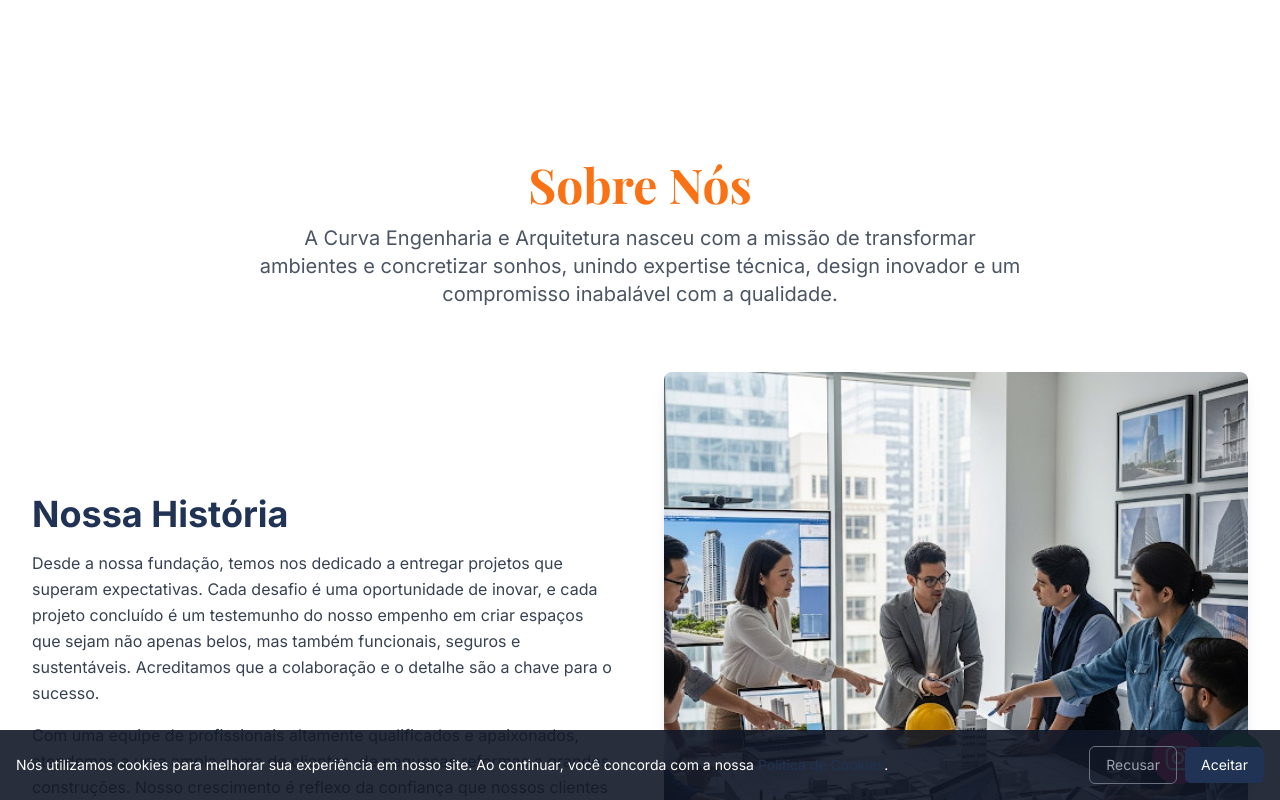
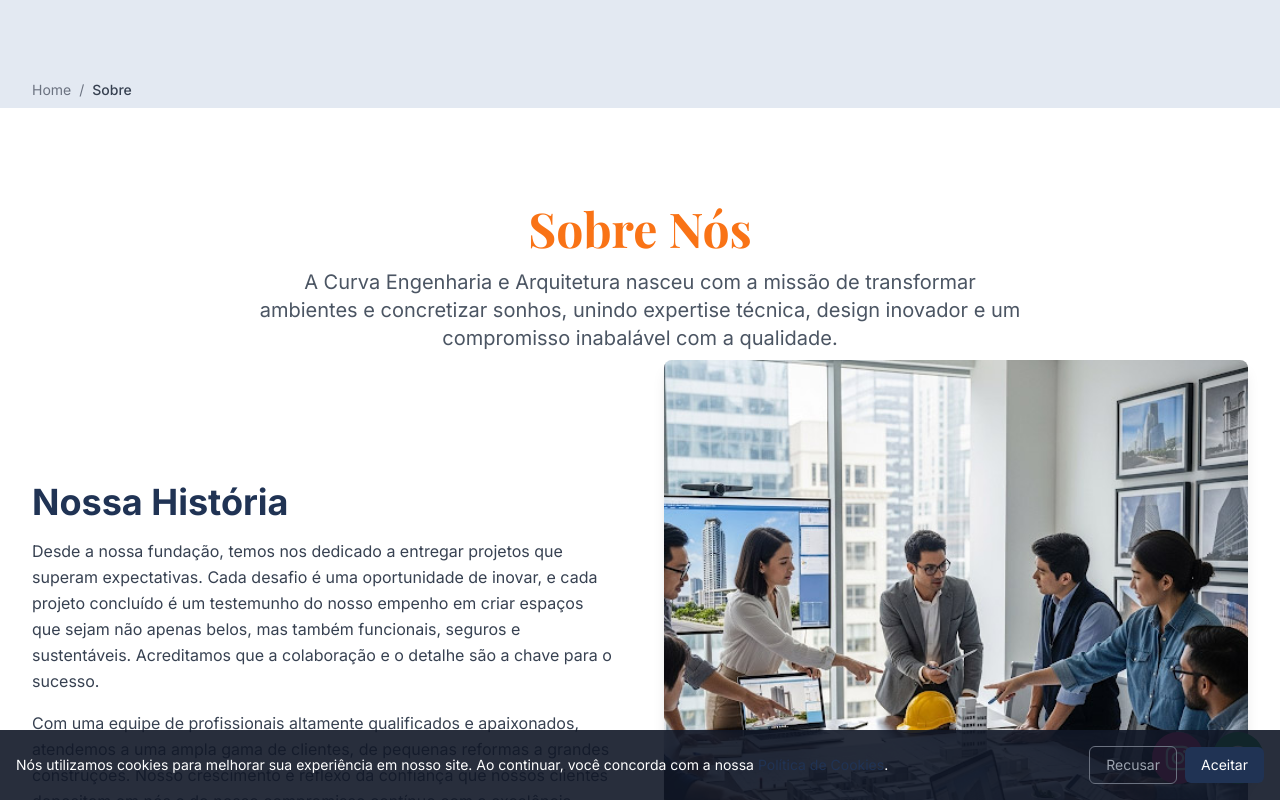
Before and after one commit to alefeio/curva-eng, a Next.js app: page /sobre in a window 1280 px wide. Shown: the top 800 px of the page. Built offline with nearby package versions, Linux system fonts and the light colour scheme; no server answers; the database is empty.

Commit message:
ajustes de informacoes - 5

```diff
--- /dev/null
+++ b/src/components/Breadcrumb.tsx
@@ -0,0 +1,54 @@
+// src/components/Breadcrumb.tsx
+
+import { useRouter } from 'next/router';
+import Link from 'next/link';
+
+export default function Breadcrumb() {
+  const router = useRouter();
+  const pathnames = router.asPath.split('/').filter(x => x);
+
+  // Função para formatar o nome do link
+  const formatName = (name: string) => {
+    // Substitui hifens por espaços e capitaliza a primeira letra de cada palavra
+    return name.replace(/-/g, ' ').replace(/\b\w/g, c => c.toUpperCase());
+  };
+
+  return (
+    <nav className="max-w-7xl mx-auto mt-20 text-sm font-sans mb-2" aria-label="Breadcrumb">
+      <ol className="mx-4 md:mx-8 list-none p-0 inline-flex">
+        {/* Link para a Home */}
+        <li className="flex items-center">
+          <Link href="/">
+            <span className="text-gray-500 hover:text-accent">Home</span>
+          </Link>
+          {pathnames.length > 0 && (
+            <span className="text-gray-500 mx-2">/</span>
+          )}
+        </li>
+
+        {/* Mapeia os caminhos dinamicamente */}
+        {pathnames.map((pathname, index) => {
+          const href = '/' + pathnames.slice(0, index + 1).join('/');
+          const isLast = index === pathnames.length - 1;
+
+          return (
+            <li key={href} className="flex items-center">
+              {isLast ? (
+                <span className="text-gray-700 font-medium">{formatName(pathname)}</span>
+              ) : (
+                <Link href={href}>
+                  <span className="text-gray-500 hover:text-accent">
+                    {formatName(pathname)}
+                  </span>
+                </Link>
+              )}
+              {!isLast && (
+                <span className="text-gray-500 mx-2">/</span>
+              )}
+            </li>
+          );
+        })}
+      </ol>
+    </nav>
+  );
+}
--- a/src/components/Footer.tsx
+++ b/src/components/Footer.tsx
@@ -44,7 +44,7 @@
                     {/* Coluna 2: Links de Navegação */}
                     <div className="flex flex-col">
                         <h4 className="font-bold text-white text-lg mb-4 text-center md:text-left">Navegue</h4>
-                        <ul className="space-y-2 text-center md:text-left">
+                        <ul className="space-y-2 text-center md:text-left list-none">
                             {links.map((link: LinkItem) => (
                                 <li>
                                     <Link
--- a/src/components/Hero.tsx
+++ b/src/components/Hero.tsx
@@ -11,9 +11,9 @@
   return (
     <section className="bg-neutral-light py-12 md:py-20">
       <div className="max-w-7xl mx-auto px-4 md:px-8">
-        <div className="grid grid-cols-1 md:grid-cols-2 gap-8 md:gap-12 items-center">
+        <div className="flex flex-col md:flex-row gap-8 md:gap-12 items-center">
           {/* Coluna da esquerda: Conteúdo de texto */}
-          <div className="flex flex-col gap-4 text-center md:text-left">
+          <div className="flex-1 flex flex-col gap-4">
             <p className="text-accent font-semibold text-lg">Sobre nós</p>
             <h2 className="text-4xl md:text-5xl font-bold text-primary leading-tight">
               História, Missão e Expertise
@@ -29,7 +29,7 @@
           </div>
 
           {/* Coluna da direita: Imagem */}
-          <div className="relative overflow-hidden rounded-lg shadow-lg">
+          <div className="hidden md:block flex-1 relative overflow-hidden rounded-lg shadow-lg">
             <img
               src="/images/hero.jpg"
               alt="Equipe de engenheiros e arquitetos colaborando"
--- a/src/components/Projetos.tsx
+++ b/src/components/Projetos.tsx
@@ -106,7 +106,7 @@
       <div className="container mx-auto px-4 md:px-8">
 
         {/* Título e Introdução */}
-        <div className="text-center my-16">
+        <div className="text-center">
           <h1 className="text-4xl md:text-5xl font-bold font-serif text-orange-500 mb-4">Portfólio de Projetos</h1>
           <p className="max-w-4xl mx-auto text-lg md:text-xl text-gray-600">
             Cada projeto é uma história de sucesso. Explore nossa galeria de trabalhos e veja como a Curva Engenharia e Arquitetura transforma ideias em realidade, com excelência e inovação.
--- a/src/components/Servicos.tsx
+++ b/src/components/Servicos.tsx
@@ -12,7 +12,7 @@
       <div className="container mx-auto px-4 md:px-8">
 
         {/* Seção Principal de Título e Introdução */}
-        <div className="text-center my-16">
+        <div className="text-center">
           <h1 className="text-4xl md:text-5xl font-bold font-serif text-orange-500 mb-4">Soluções Completas para o Seu Projeto</h1>
           <p className="max-w-4xl mx-auto text-lg md:text-xl text-gray-600">
             Na Curva Engenharia e Arquitetura, unimos expertise técnica e inovação para entregar projetos que transformam ambientes e superam expectativas. Atuamos em múltiplos segmentos, garantindo soluções personalizadas e de alta qualidade para cada necessidade.
--- a/src/components/SobreNos.tsx
+++ b/src/components/SobreNos.tsx
@@ -9,7 +9,7 @@
       <div className="container mx-auto px-4 md:px-8">
 
         {/* Seção de Título e Introdução */}
-        <div className="text-center my-16">
+        <div className="text-center">
           <h1 className="text-4xl md:text-5xl font-bold font-serif text-orange-500 mb-4">Sobre Nós</h1>
           <p className="max-w-3xl mx-auto text-lg md:text-xl text-gray-600">
             A Curva Engenharia e Arquitetura nasceu com a missão de transformar ambientes e concretizar sonhos, unindo expertise técnica, design inovador e um compromisso inabalável com a qualidade.
--- a/src/pages/projetos.tsx
+++ b/src/pages/projetos.tsx
@@ -13,6 +13,7 @@
 } from '../types/index';
 import { Analytics } from '@vercel/analytics/next';
 import { MenuInterno } from 'components/MenuInterno';
+import Breadcrumb from 'components/Breadcrumb';
 
 const prisma = new PrismaClient();
 
@@ -85,6 +86,7 @@
                 <Analytics />
                 <MenuInterno menuData={menu} />
                 <main className="flex-grow">
+                    <Breadcrumb />
                     <ProjetosComponent />
                 </main>
                 <Footer menuData={menu} />
--- a/src/pages/servicos.tsx
+++ b/src/pages/servicos.tsx
@@ -14,6 +14,7 @@
 import { MenuInterno } from 'components/MenuInterno';
 import { Analytics } from '@vercel/analytics/next';
 import ParallaxBanner from 'components/ParallaxBanner';
+import Breadcrumb from 'components/Breadcrumb';
 
 const prisma = new PrismaClient();
 
@@ -86,6 +87,7 @@
                 <Analytics />
                 <MenuInterno menuData={menu} />
                 <main className="flex-grow">
+                    <Breadcrumb />
                     <ServicosComponent />
                     <ParallaxBanner
                         imageUrl="/images/predios.jpg"
--- a/src/pages/sobre.tsx
+++ b/src/pages/sobre.tsx
@@ -29,6 +29,7 @@
 import ContactForm from 'components/ContactForm';
 import SobreNos from 'components/SobreNos';
 import { MenuInterno } from 'components/MenuInterno';
+import Breadcrumb from 'components/Breadcrumb';
 
 // FUNÇÃO SLUGIFY
 function slugify(text: string): string {
@@ -177,6 +178,7 @@
             </Head>
 
             <div className="min-h-screen">
+                <Breadcrumb />
                 <Analytics />
                 <MenuInterno menuData={menu} />
                 <main className="max-w-full mx-auto">
```
Also changed, not shown: src/components/HeroSlider.tsx (+14 -14 lines).
